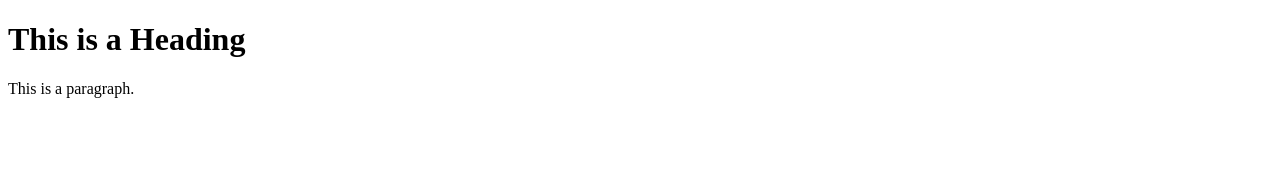
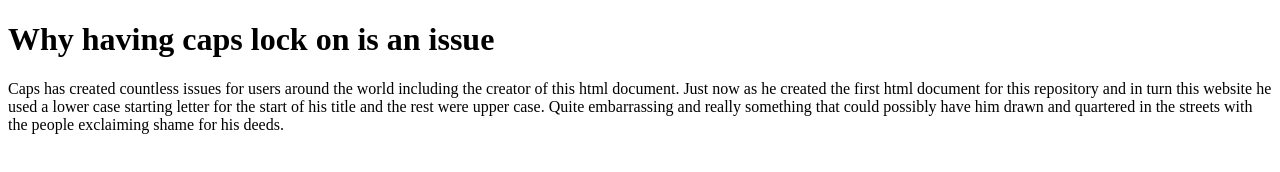
Before and after one commit to tw-webdev/tw-webdev.github.io, a plain HTML site: page index.html in a window 1280 px wide. Drawn offline with Linux system fonts and the light colour scheme.

Commit message:
Update index.html
Turns out i had no idea how to structure a html document and was just winging it. This will hopefully be an improvement
also i can't spell... that is quite spazzo

```diff
--- a/index.html
+++ b/index.html
@@ -1,12 +1,12 @@
 <!DOCTYPE html>
 <html>
 <head>
-<title>Page Title</title>
+<title>tHIS IS TOMS PAGE!</title>
 </head>
 <body>
 
-<h1>This is a Heading</h1>
-<p>This is a paragraph.</p>
+<h1>Why having caps lock on is an issue</h1>
+<p>Caps has created countless issues for users around the world including the creator of this html document. Just now as he created the first html document for this repository and in turn this website he used a lower case starting letter for the start of his title and the rest were upper case. Quite embarrassing and really something that could possibly have him drawn and quartered in the streets with the people exclaiming shame for his deeds.</p>
 
 </body>
 </html>
```
